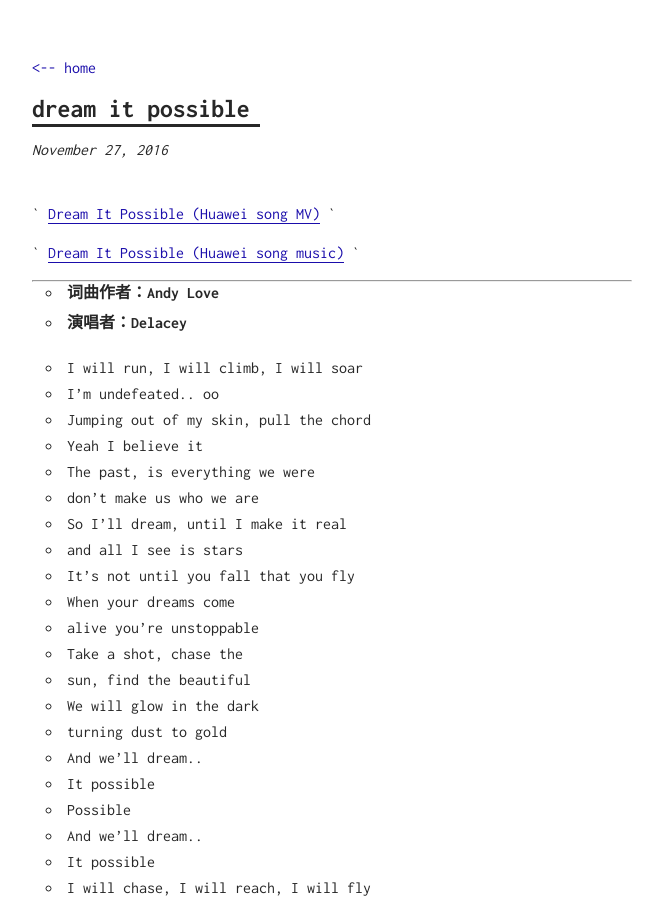
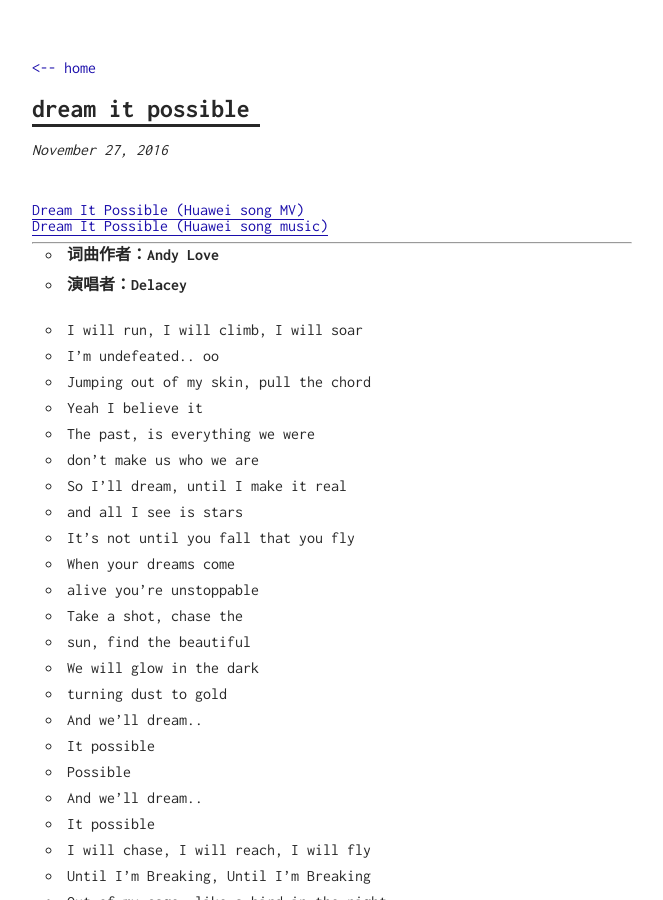
Before and after one commit to sherylman/sherylman.github.com, a Jekyll site: the page built from _posts/2016-11-27-dream-it-possible.md, in a window 1280 px wide and 900 px high. Shown: the whole window, without its empty margins (308-971 px from the left). Built offline with Jekyll 4.4.1, drawn with Linux system fonts in a browser that asks for light colours.

```diff
--- a/_posts/2016-11-27-dream-it-possible.md
+++ b/_posts/2016-11-27-dream-it-possible.md
@@ -4,9 +4,9 @@ title: dream it possible
 ---
 
 
-` [Dream It Possible (Huawei song MV)](http://v.yinyuetai.com/video/2716267) `
+### [Dream It Possible (Huawei song MV)](http://v.yinyuetai.com/video/2716267)
 
-` [Dream It Possible (Huawei song music)](http://music.163.com/#/m/song?id=38592976&userid=280801594) `
+### [Dream It Possible (Huawei song music)](http://music.163.com/#/m/song?id=38592976&userid=280801594)
 
 ***
 
```
